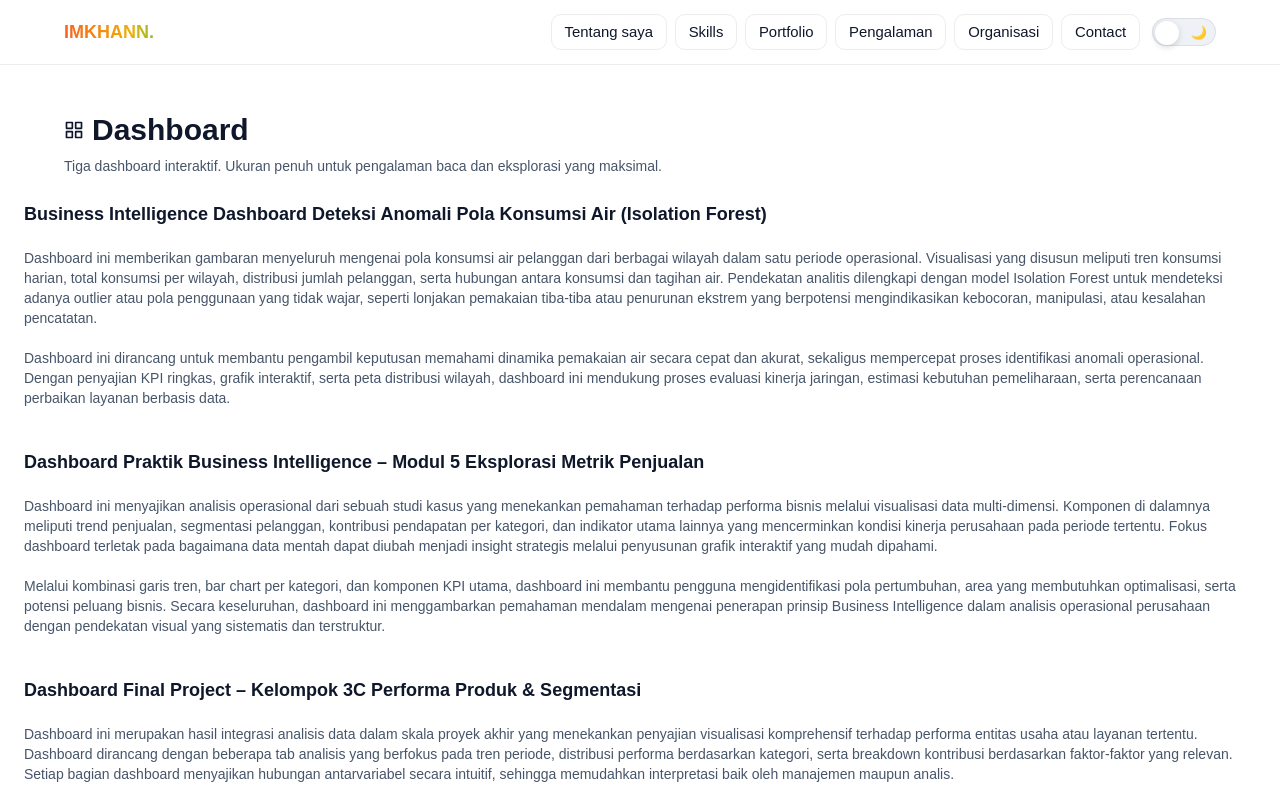
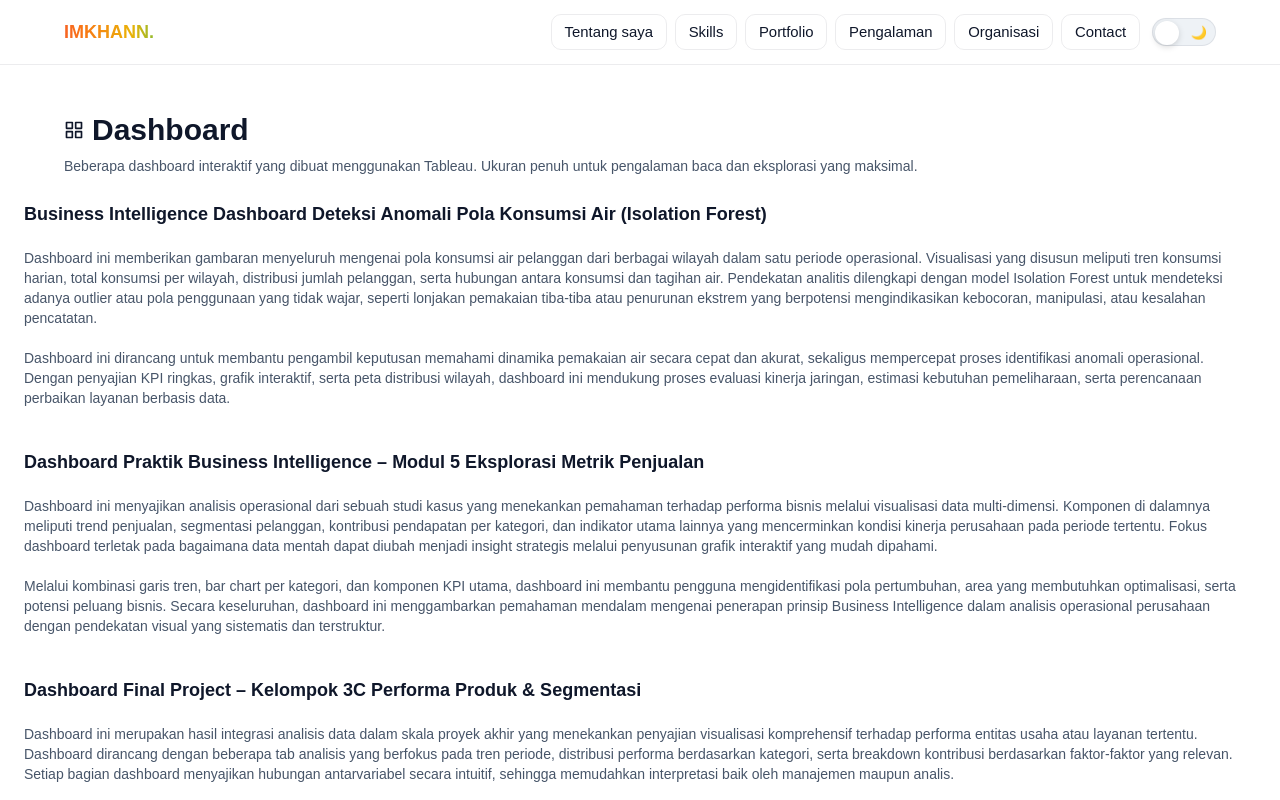
Before and after one commit to imkhann/portfolio-imkhann, a Next.js app: page /projects in a window 1280 px wide. Shown: the top 800 px of the page. Built offline with nearby package versions, Linux system fonts and the light colour scheme.

Commit message:
nambahin section desain

```diff
--- a/src/app/projects/page.tsx
+++ b/src/app/projects/page.tsx
@@ -173,7 +173,7 @@ export default function ProjectsPage() {
             <h2 className="font-heading text-2xl md:text-3xl font-bold">Dashboard</h2>
           </div>
           <p className="mt-2 text-sm text-[color:var(--text-muted)]">
-            Tiga dashboard interaktif. Ukuran penuh untuk pengalaman baca dan eksplorasi yang maksimal.
+            Beberapa dashboard interaktif yang dibuat menggunakan Tableau. Ukuran penuh untuk pengalaman baca dan eksplorasi yang maksimal.
           </p>
         </div>
 
```
